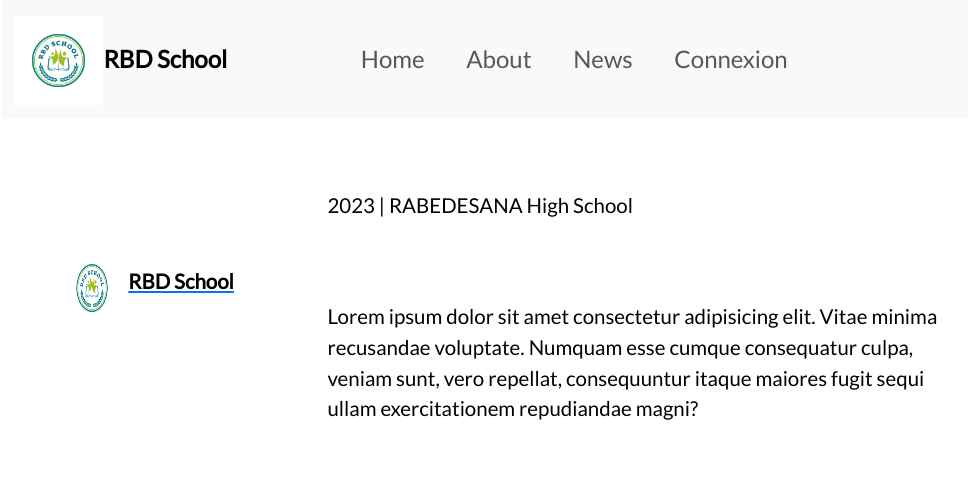
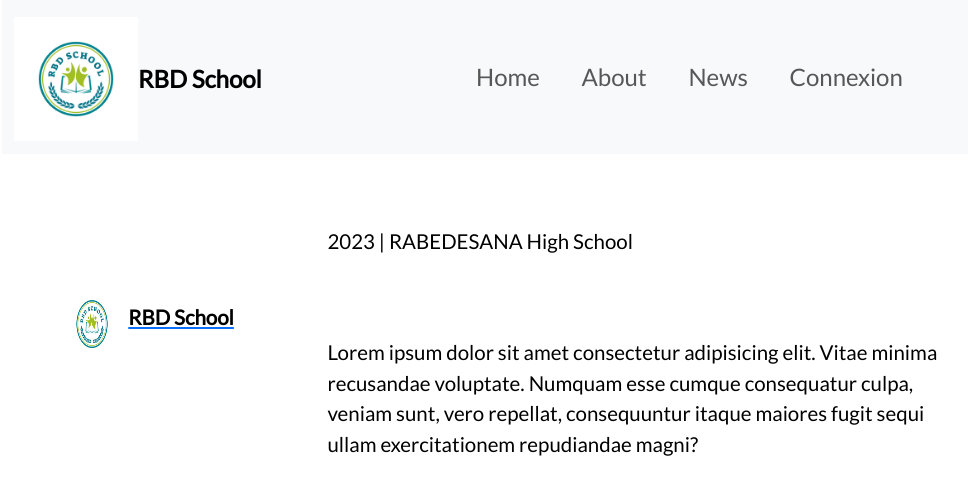
Before and after one commit to rbd3/school-react, a React (Vite) app: page / in a window 1280 px wide. Shown: the top 494 px of the page, without its empty margins (126-1094 px from the left). Built offline with nearby package versions, Linux system fonts and the light colour scheme.

Commit message:
Add border radius into menu item

```diff
--- a/src/assets/menu.css
+++ b/src/assets/menu.css
@@ -9,6 +9,7 @@
 
 .nav-item:hover {
     background-color: #d4c111;
+    border-radius: 15%;
 
 }
 
@@ -34,6 +35,5 @@
 
   .collapse {
     display: flex;
-    justify-content: center;
-    margin-right: 30%;
+    margin-right: 20%;
   }
```
